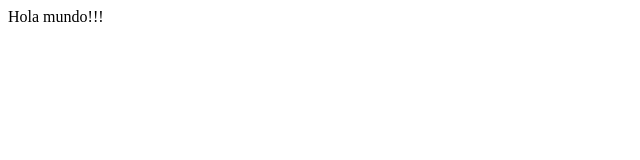
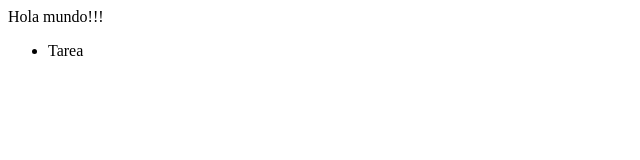
Before and after one commit to Michellopez16/001_introreact, a React (Create React App) app: page / in a window 1280 px wide. Shown: the top 160 px of the page, without its empty margins (0-640 px from the left). Built offline with nearby package versions, Linux system fonts and the light colour scheme.

Commit message:
Genere el primer componente de todolist

```diff
--- a/src/App.jsx
+++ b/src/App.jsx
@@ -1,5 +1,15 @@
 import React from "react";
+import TodoList from "./components/TodoList"
 
 export function App() {
- return ( <div>Hola mundo!!!</div> )
+ return (
+<>
+    <div>Hola mundo!!!</div>
+    <TodoList todos={[{
+        id: 1,
+        task: 'Tarea 1',
+        completed: false
+    }]}/>
+</>
+ )
 }
--- /dev/null
+++ b/src/components/TodoList.jsx
@@ -0,0 +1,11 @@
+import React from 'react'
+
+export default function TodoList({ todos}) {
+  return (
+    <ul>
+        {todos.map( (todo) => (
+            <li>Tarea</li>
+        ) )}
+    </ul>
+  )
+}
```
Also changed, not shown: src/components/TodoItem.jsx (added, +7 -0 lines).
